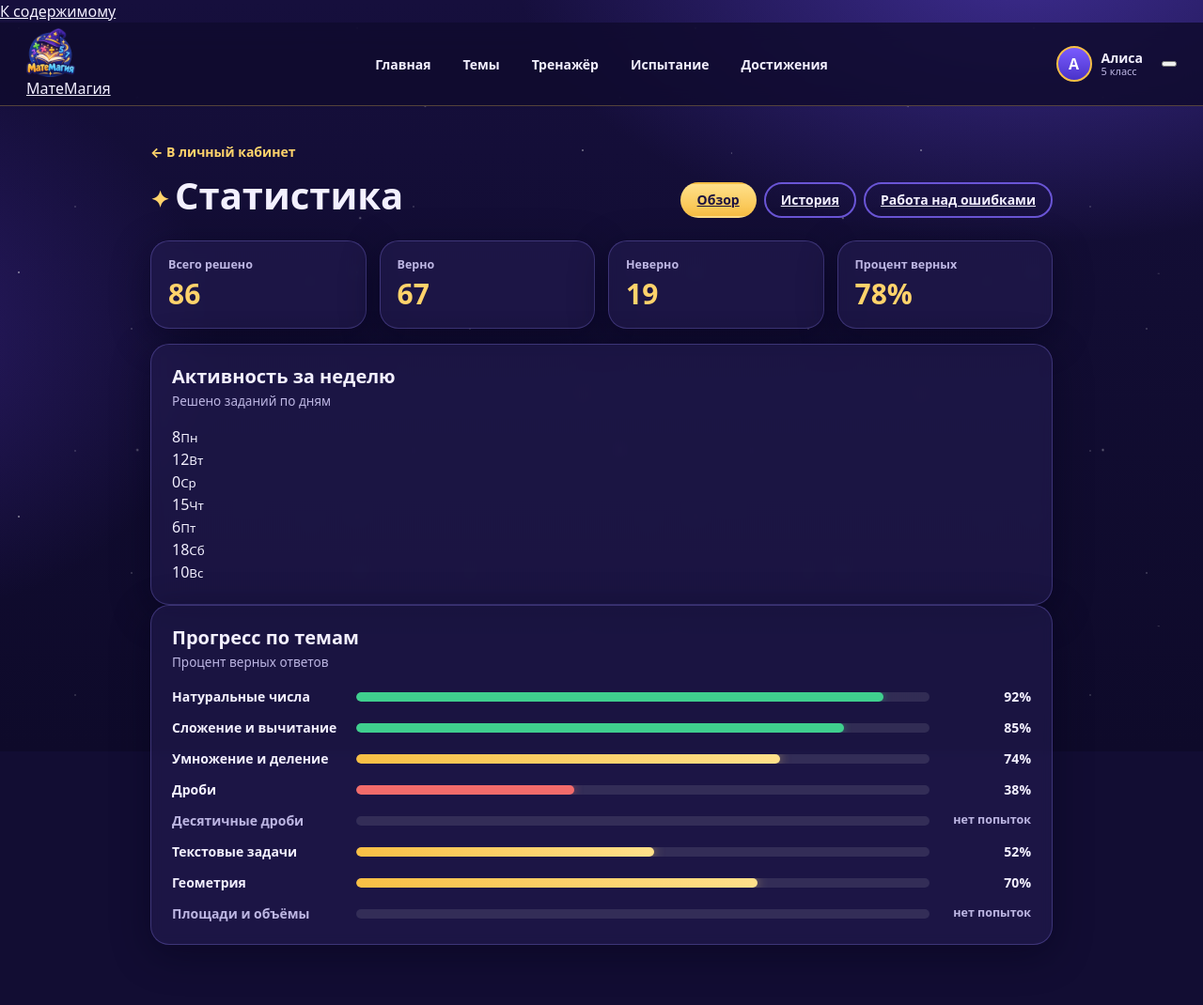
After one commit to yurshalex/matemagia, a Django app: template templates/progress/progress.html in a window 1280 px wide. The commit adds this page. Shown: the whole page at 94% size. Run offline with Django 3.2, Linux system fonts and the light colour scheme; the template is opened without the code that fills it, so the values that code supplies are empty.

Commit message:
Обновлены страницы профиля и статистики

```diff
--- /dev/null
+++ b/templates/progress/progress.html
@@ -0,0 +1,103 @@
+<!DOCTYPE html>
+<html lang="ru">
+<head>
+  <meta charset="utf-8">
+  <meta name="viewport" content="width=device-width, initial-scale=1">
+  <meta name="theme-color" content="#120d33">
+  <title>Статистика · МатеМагия</title>
+  <!-- Django-шаблон: progress/progress.html -->
+  <link rel="icon" href="../../static/img/logo_small.png">
+  <link rel="stylesheet" href="../../static/css/main.css">
+</head>
+<body>
+  <a class="skip-link" href="#main">К содержимому</a>
+  <div class="sky" aria-hidden="true"></div>
+
+  <header class="main-navbar">
+    <a class="navbar-logo" href="../dashboard_main.html" aria-label="МатеМагия — на главную">
+      <img src="../../static/img/logo_small.png" alt="" width="48" height="48">
+      <span class="navbar-title">МатеМагия</span>
+    </a>
+    <nav class="nav-links" id="nav-links" aria-label="Главное меню">
+      <a href="../dashboard_main.html">Главная</a>
+      <a href="../learning/topic_catalog.html">Темы</a>
+      <a href="../tests/task_list.html">Тренажёр</a>
+      <a href="../game/challenge_game.html">Испытание</a>
+      <a href="../game/achievements_list.html">Достижения</a>
+    </nav>
+    <div class="navbar-end">
+      <div class="user-profile-widget">
+        <button class="user-profile-btn" type="button" aria-expanded="false" aria-controls="user-menu">
+          <span class="avatar" data-user-initial>А</span>
+          <span class="user-meta"><strong data-user-name>Алиса</strong><small data-user-grade>5 класс</small></span>
+        </button>
+        <div class="user-menu" id="user-menu" hidden>
+          <a href="profile_stats.html">Личный кабинет</a>
+          <a href="progress.html">Статистика</a>
+          <!-- Бэкенд: POST-форма на /logout/ с {% csrf_token %} -->
+          <a href="../home.html" id="btn-logout">Выйти</a>
+        </div>
+      </div>
+      <button class="nav-toggle" type="button" aria-expanded="false" aria-controls="nav-links" aria-label="Меню">
+        <span></span><span></span><span></span>
+      </button>
+    </div>
+  </header>
+
+  <main id="main" class="page">
+    <div class="page-head">
+      <div data-reveal>
+        <a class="back-link" href="profile_stats.html">← В личный кабинет</a>
+        <h1 class="page-title"><span class="spark" aria-hidden="true">✦</span>Статистика</h1>
+      </div>
+      <nav class="filter-bar" aria-label="Разделы статистики" data-reveal>
+        <a class="filter-btn is-active" href="progress.html" aria-current="page">Обзор</a>
+        <a class="filter-btn" href="history.html">История</a>
+        <a class="filter-btn" href="weak_topics.html">Работа над ошибками</a>
+      </nav>
+    </div>
+
+    <!-- Данные: ProgressService.get_user_stats -->
+    <section class="stats-grid" aria-label="Сводные показатели">
+      <article class="card stat-card" data-reveal><small>Всего решено</small><strong data-count="86">86</strong></article>
+      <article class="card stat-card" data-reveal><small>Верно</small><strong data-count="67">67</strong></article>
+      <article class="card stat-card" data-reveal><small>Неверно</small><strong data-count="19">19</strong></article>
+      <article class="card stat-card" data-reveal><small>Процент верных</small><strong data-count="78" data-suffix="%">78%</strong></article>
+    </section>
+
+    <div class="progress-grid">
+      <!-- Данные: решено заданий по дням за последнюю неделю -->
+      <article class="card card-pad" data-reveal>
+        <div class="widget-head"><div><h2>Активность за неделю</h2><p>Решено заданий по дням</p></div></div>
+        <div class="week-chart" role="img" aria-label="Решено заданий: пн 8, вт 12, ср 0, чт 15, пт 6, сб 18, вс 10">
+          <div class="week-col"><span class="week-val">8</span><i style="--h: 44%"></i><small>Пн</small></div>
+          <div class="week-col"><span class="week-val">12</span><i style="--h: 67%"></i><small>Вт</small></div>
+          <div class="week-col"><span class="week-val">0</span><i style="--h: 2%"></i><small>Ср</small></div>
+          <div class="week-col"><span class="week-val">15</span><i style="--h: 83%"></i><small>Чт</small></div>
+          <div class="week-col"><span class="week-val">6</span><i style="--h: 33%"></i><small>Пт</small></div>
+          <div class="week-col is-best"><span class="week-val">18</span><i style="--h: 100%"></i><small>Сб</small></div>
+          <div class="week-col"><span class="week-val">10</span><i style="--h: 56%"></i><small>Вс</small></div>
+        </div>
+      </article>
+
+      <!-- Данные: ProgressService.get_topic_progress — процент верных по каждой теме -->
+      <article class="card card-pad" data-reveal>
+        <div class="widget-head"><div><h2>Прогресс по темам</h2><p>Процент верных ответов</p></div></div>
+        <ul class="bar-list">
+          <li><span>Натуральные числа</span><div class="progress-bar" data-percent="92"></div><span class="bar-value">92%</span></li>
+          <li><span>Сложение и вычитание</span><div class="progress-bar" data-percent="85"></div><span class="bar-value">85%</span></li>
+          <li><span>Умножение и деление</span><div class="progress-bar" data-percent="74"></div><span class="bar-value">74%</span></li>
+          <li><span>Дроби</span><div class="progress-bar" data-percent="38"></div><span class="bar-value">38%</span></li>
+          <li class="is-empty"><span>Десятичные дроби</span><div class="progress-bar"></div><span class="bar-value">нет попыток</span></li>
+          <li><span>Текстовые задачи</span><div class="progress-bar" data-percent="52"></div><span class="bar-value">52%</span></li>
+          <li><span>Геометрия</span><div class="progress-bar" data-percent="70"></div><span class="bar-value">70%</span></li>
+          <li class="is-empty"><span>Площади и объёмы</span><div class="progress-bar"></div><span class="bar-value">нет попыток</span></li>
+        </ul>
+      </article>
+    </div>
+  </main>
+
+  <div class="toast" id="toast" role="status" aria-live="polite" hidden></div>
+  <script src="../../static/js/nav.js" defer></script>
+</body>
+</html>
```
Also changed, not shown: templates/progress/history.html (added, +90 -0 lines), templates/progress/profile_stats.html (+14 -9 lines), templates/progress/weak_topics.html (added, +94 -0 lines).
